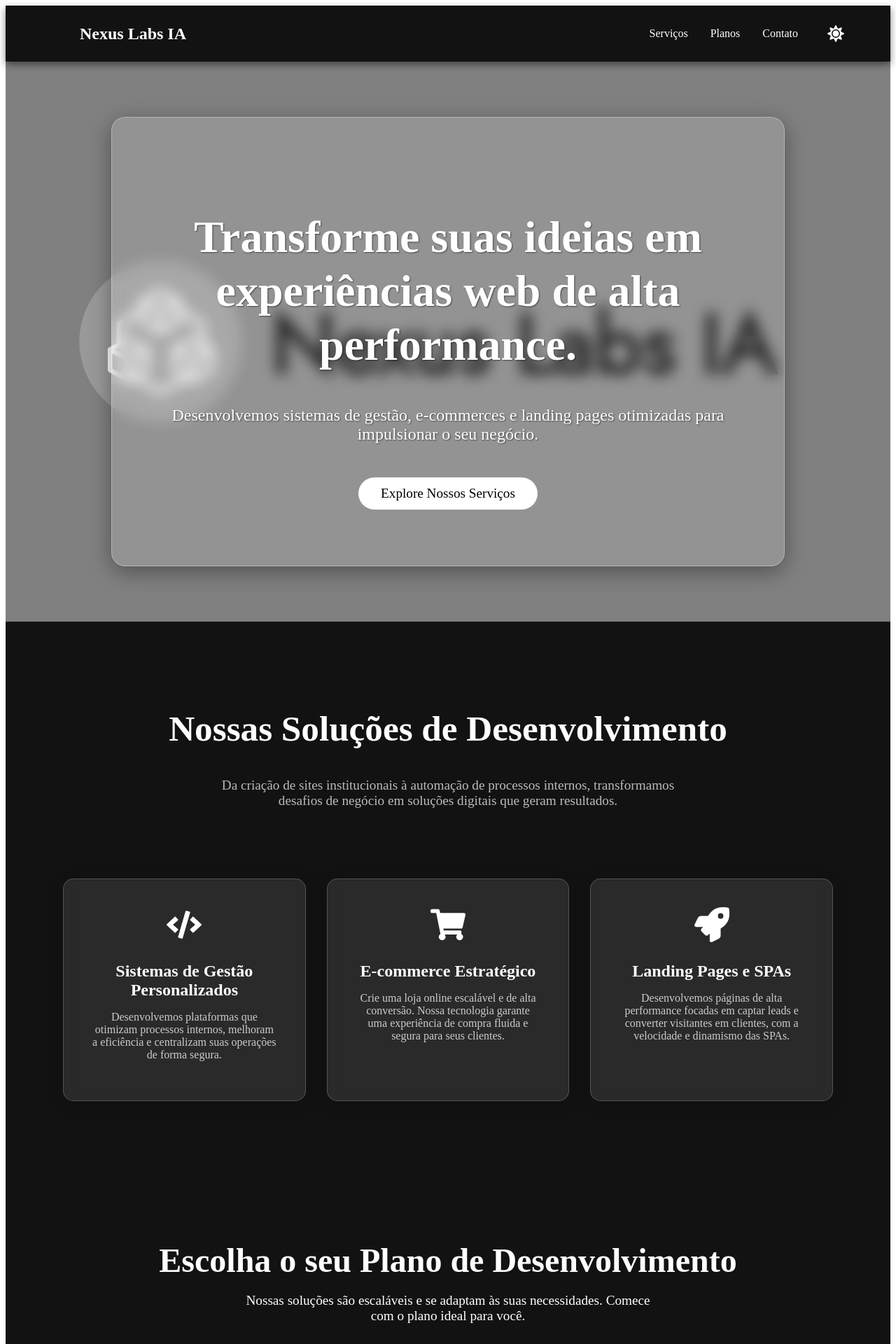
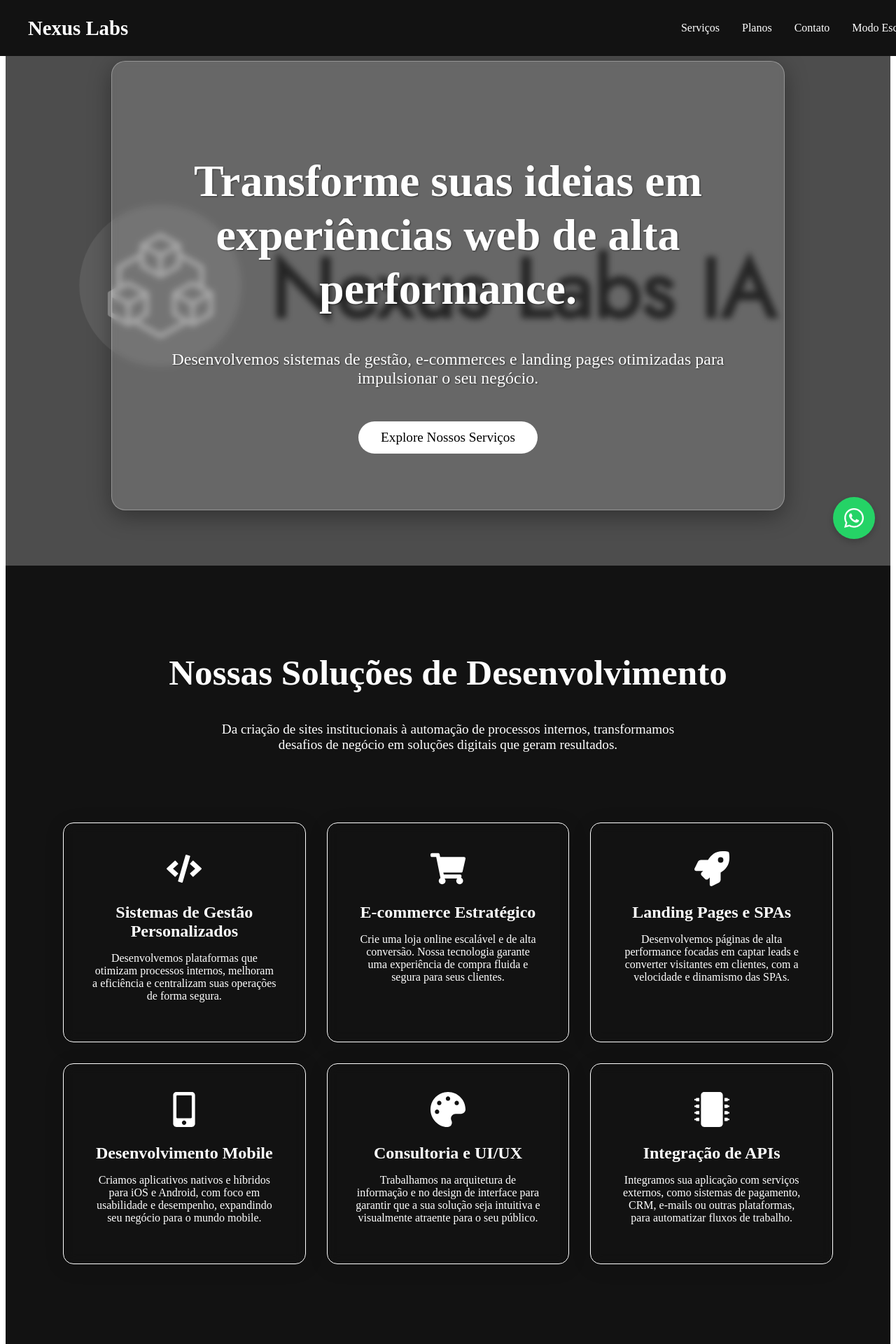
Before and after one commit to PatricAugusto/Nexus-Labs-IA, a Next.js app: page / in a window 1280 px wide. Shown: the top 1920 px of the page at 70% size. Built offline with nearby package versions, Linux system fonts and the light colour scheme.

Commit message:
feat: add WhatsAppButton component for direct messaging integration

```diff
--- a/src/components/Footer/Footer.js
+++ b/src/components/Footer/Footer.js
@@ -1,5 +1,3 @@
-// src/components/Footer/Footer.js
-
 import React from 'react';
 import styled from 'styled-components';
 import { FaLinkedin, FaGithub, FaEnvelope } from 'react-icons/fa';
--- a/src/components/HeroSection/HeroSection.js
+++ b/src/components/HeroSection/HeroSection.js
@@ -36,12 +36,22 @@ const HeroImageWrapper = styled.div`
   }
 `;
 
+const ImageOverlay = styled.div`
+  position: absolute;
+  top: 0;
+  left: 0;
+  width: 100%;
+  height: 100%;
+  background-color: rgba(0, 0, 0, 0.4);
+  z-index: 1;
+`;
+
 const GlassContainer = styled.div`
   padding: 60px;
   border-radius: 20px;
   background: ${(props) => props.theme.glassBackground};
-  backdrop-filter: blur(10px);
-  -webkit-backdrop-filter: blur(10px);
+  backdrop-filter: blur(5px); /* Reduzindo o desfoque para 5px */
+  -webkit-backdrop-filter: blur(5px);
   border: 1px solid ${(props) => props.theme.glassBorder};
   box-shadow: 0 8px 32px 0 rgba(0, 0, 0, 0.37);
   max-width: 800px;
@@ -49,6 +59,7 @@ const GlassContainer = styled.div`
   display: flex;
   flex-direction: column;
   align-items: center;
+  z-index: 2;
 
   @media screen and (min-width: 768px) {
     padding: 80px;
@@ -66,14 +77,14 @@ const HeroH1 = styled.h1`
   margin-bottom: 24px;
   line-height: 1.2;
   color: #fff;
-  text-shadow: 1px 1px 2px rgba(0,0,0,0.5);
+  text-shadow: 1px 1px 2px rgba(0, 0, 0, 0.5);
 `;
 
 const HeroP = styled.p`
   font-size: clamp(1rem, 2vw, 1.5rem);
   margin-bottom: 48px;
   color: #fff;
-  text-shadow: 1px 1px 2px rgba(0,0,0,0.5);
+  text-shadow: 1px 1px 2px rgba(0, 0, 0, 0.5);
 `;
 
 const HeroButton = styled.a`
@@ -103,6 +114,7 @@ export default function HeroSection() {
           quality={100}
           priority
         />
+        <ImageOverlay />
       </HeroImageWrapper>
       <GlassContainer>
         <HeroContent>
--- a/src/components/Navbar/Navbar.js
+++ b/src/components/Navbar/Navbar.js
@@ -1,43 +1,55 @@
-import React from 'react';
+import React, { useState } from 'react';
 import styled from 'styled-components';
-import Link from 'next/link';
-import { FaMoon, FaSun } from 'react-icons/fa';
 import { useTheme } from '../../context/ThemeContext';
+import { FaBars, FaTimes } from 'react-icons/fa';
 
-const Nav = styled.nav.attrs({ 'aria-label': 'Navegação principal do site' })`
-  background: ${(props) => props.theme.background};
+const NavbarContainer = styled.nav`
+  position: fixed;
+  top: 0;
+  left: 0;
+  width: 100%;
   height: 80px;
   display: flex;
-  justify-content: center;
+  justify-content: space-between;
   align-items: center;
-  font-size: 1rem;
-  position: sticky;
-  top: 0;
-  z-index: 10;
-  box-shadow: 0 4px 10px rgba(0, 0, 0, 0.5);
-  transition: background 0.5s ease;
+  padding: 0 40px;
+  z-index: 999;
+  background: ${(props) => props.theme.background};
+  color: ${(props) => props.theme.text};
+  transition: all 0.5s ease;
+
+  @media screen and (max-width: 768px) {
+    padding: 0 20px;
+  }
+  @media screen and (max-width: 480px) {
+    padding: 0 16px;
+  }
 `;
 
-const NavbarContainer = styled.div`
-  display: flex;
-  justify-content: space-between;
-  height: 80px;
-  z-index: 1;
-  width: 100%;
-  padding: 0 24px;
-  max-width: 1100px;
+const NavLogo = styled.a`
+  font-size: 1.8rem;
+  font-weight: bold;
+  color: ${(props) => props.theme.text};
+  text-decoration: none;
 `;
 
-const NavLogo = styled(Link)`
-  color: ${(props) => props.theme.text};
-  justify-self: flex-start;
-  cursor: pointer;
-  font-size: 1.5rem;
-  display: flex;
-  align-items: center;
-  margin-left: 24px;
-  font-weight: bold;
-  text-decoration: none;
+const MobileIcon = styled.div`
+  display: none;
+
+  @media screen and (max-width: 768px) {
+    display: block;
+    font-size: 1.8rem;
+    cursor: pointer;
+    color: ${(props) => props.theme.text};
+
+    &:hover {
+      color: #007bff;
+    }
+
+    @media screen and (max-width: 480px) {
+      font-size: 1.5rem;
+    }
+  }
 `;
 
 const NavMenu = styled.ul`
@@ -45,17 +57,17 @@ const NavMenu = styled.ul`
   align-items: center;
   list-style: none;
   text-align: center;
-  margin-right: -22px;
+
+  @media screen and (max-width: 768px) {
+    display: none;
+  }
 `;
 
 const NavItem = styled.li`
   height: 80px;
-  display: flex;
-  align-items: center;
-  justify-content: center;
 `;
 
-const NavLinks = styled.a`
+const NavLink = styled.a`
   color: ${(props) => props.theme.text};
   display: flex;
   align-items: center;
@@ -63,54 +75,92 @@ const NavLinks = styled.a`
   padding: 0 1rem;
   height: 100%;
   cursor: pointer;
-  transition: all 0.2s ease-in-out;
 
   &:hover {
-    color: #ccc;
-    border-bottom: 3px solid ${(props) => props.theme.text};
+    color: #007bff;
   }
 `;
 
-const ThemeToggleButton = styled.button`
-    background: transparent;
-    border: none;
-    color: ${(props) => props.theme.text};
-    font-size: 1.5rem;
-    cursor: pointer;
-    margin-left: 20px;
-    transition: color 0.3s ease;
+const MobileMenu = styled.div`
+  display: none;
+
+  @media screen and (max-width: 768px) {
     display: flex;
+    flex-direction: column;
+    justify-content: center;
     align-items: center;
+    background: ${(props) => props.theme.background};
+    position: absolute;
+    top: 0;
+    left: ${({ isOpen }) => (isOpen ? '0' : '-100%')};
+    width: 100%;
+    height: 100vh;
+    transition: all 0.5s ease-in-out;
+    opacity: ${({ isOpen }) => (isOpen ? '1' : '0')};
+    z-index: 998;
+  }
+`;
 
-    &:hover {
-        color: #bbb;
-    }
+const MobileMenuItem = styled.li`
+  margin-bottom: 2rem;
+  list-style: none;
+`;
+
+const MobileNavLink = styled.a`
+  color: ${(props) => props.theme.text};
+  font-size: 1.5rem;
+  text-decoration: none;
+
+  &:hover {
+    color: #007bff;
+  }
 `;
 
 export default function Navbar() {
+  const [isOpen, setIsOpen] = useState(false);
   const { theme, toggleTheme } = useTheme();
 
+  const toggleMenu = () => {
+    setIsOpen(!isOpen);
+  };
+
   return (
-    <Nav>
+    <>
       <NavbarContainer>
-        <NavLogo href="/" aria-label="Página inicial Nexus Labs IA">Nexus Labs IA</NavLogo>
+        <NavLogo href="/">Nexus Labs</NavLogo>
+
+        <MobileIcon onClick={toggleMenu} theme={theme}>
+          {isOpen ? <FaTimes /> : <FaBars />}
+        </MobileIcon>
+
         <NavMenu>
+          <NavItem><NavLink href="#services">Serviços</NavLink></NavItem>
+          <NavItem><NavLink href="#pricing">Planos</NavLink></NavItem>
+          <NavItem><NavLink href="#contact">Contato</NavLink></NavItem>
           <NavItem>
-            <NavLinks href="#services">Serviços</NavLinks>
-          </NavItem>
-          <NavItem>
-            <NavLinks href="#pricing">Planos</NavLinks>
-          </NavItem>
-          <NavItem>
-            <NavLinks href="#contact">Contato</NavLinks>
-          </NavItem>
-          <NavItem>
-            <ThemeToggleButton onClick={toggleTheme} aria-label="Alternar tema">
-                {theme === 'dark' ? <FaSun /> : <FaMoon />}
-            </ThemeToggleButton>
+            <NavLink onClick={toggleTheme}>
+              {theme.background === '#121212' ? 'Modo Claro' : 'Modo Escuro'}
+            </NavLink>
           </NavItem>
         </NavMenu>
       </NavbarContainer>
-    </Nav>
+
+      <MobileMenu isOpen={isOpen} theme={theme}>
+        <MobileMenuItem>
+          <MobileNavLink href="#services" onClick={toggleMenu}>Serviços</MobileNavLink>
+        </MobileMenuItem>
+        <MobileMenuItem>
+          <MobileNavLink href="#pricing" onClick={toggleMenu}>Planos</MobileNavLink>
+        </MobileMenuItem>
+        <MobileMenuItem>
+          <MobileNavLink href="#contact" onClick={toggleMenu}>Contato</MobileNavLink>
+        </MobileMenuItem>
+        <MobileMenuItem>
+          <MobileNavLink onClick={() => { toggleTheme(); toggleMenu(); }}>
+            {theme.background === '#121212' ? 'Modo Claro' : 'Modo Escuro'}
+          </MobileNavLink>
+        </MobileMenuItem>
+      </MobileMenu>
+    </>
   );
 }
--- a/src/components/ServicesSection/ServicesSection.js
+++ b/src/components/ServicesSection/ServicesSection.js
@@ -1,5 +1,5 @@
 import styled from 'styled-components';
-import { FaCode, FaShoppingCart, FaRocket } from 'react-icons/fa';
+import { FaCode, FaShoppingCart, FaRocket, FaMobileAlt, FaPalette, FaMicrochip } from 'react-icons/fa';
 import { useTheme } from '../../context/ThemeContext';
 
 const servicesData = [
@@ -18,6 +18,21 @@ const servicesData = [
     description: 'Desenvolvemos páginas de alta performance focadas em captar leads e converter visitantes em clientes, com a velocidade e dinamismo das SPAs.',
     icon: <FaRocket size={50} />,
   },
+  {
+    title: 'Desenvolvimento Mobile',
+    description: 'Criamos aplicativos nativos e híbridos para iOS e Android, com foco em usabilidade e desempenho, expandindo seu negócio para o mundo mobile.',
+    icon: <FaMobileAlt size={50} />,
+  },
+  {
+    title: 'Consultoria e UI/UX',
+    description: 'Trabalhamos na arquitetura de informação e no design de interface para garantir que a sua solução seja intuitiva e visualmente atraente para o seu público.',
+    icon: <FaPalette size={50} />,
+  },
+  {
+    title: 'Integração de APIs',
+    description: 'Integramos sua aplicação com serviços externos, como sistemas de pagamento, CRM, e-mails ou outras plataformas, para automatizar fluxos de trabalho.',
+    icon: <FaMicrochip size={50} />,
+  },
 ];
 
 const ServicesContainer = styled.section.attrs({ id: 'services' })`
@@ -29,19 +44,31 @@ const ServicesContainer = styled.section.attrs({ id: 'services' })`
   color: ${(props) => props.theme.text};
   text-align: center;
   transition: background 0.5s ease, color 0.5s ease;
+
+  @media screen and (max-width: 450px) {
+    padding: 60px 16px;
+  }
 `;
 
 const ServicesTitle = styled.h2`
   font-size: clamp(2rem, 4vw, 3.5rem);
   margin-bottom: 20px;
   line-height: 1.2;
+
+  @media screen and (max-width: 450px) {
+    font-size: 2.2rem;
+  }
 `;
 
 const ServicesSubtitle = styled.p`
   font-size: clamp(1rem, 2vw, 1.2rem);
   max-width: 700px;
   margin-bottom: 60px;
-  color: #bbb;
+  color: ${(props) => props.theme.text};
+
+  @media screen and (max-width: 450px) {
+    font-size: 1rem;
+  }
 `;
 
 const ServicesGrid = styled.div`
@@ -51,61 +78,49 @@ const ServicesGrid = styled.div`
   max-width: 1100px;
   width: 100%;
   margin-top: 40px;
+
+  @media screen and (max-width: 450px) {
+    grid-template-columns: 1fr;
+  }
 `;
 
 const ServiceCard = styled.div`
   padding: 40px;
   border-radius: 15px;
-  background: rgba(255, 255, 255, 0.1);
+  background: ${(props) => props.theme.glassBackground};
   backdrop-filter: blur(8px);
   -webkit-backdrop-filter: blur(8px);
-  border: 1px solid rgba(255, 255, 255, 0.2);
+  border: 1px solid ${(props) => props.theme.glassBorder};
   box-shadow: 0 4px 30px rgba(0, 0, 0, 0.1);
   transition: transform 0.3s ease-in-out;
 
   &:hover {
     transform: translateY(-10px);
   }
+
+  @media screen and (max-width: 450px) {
+    padding: 30px 20px;
+  }
 `;
 
 const IconWrapper = styled.div`
-  color: #fff;
+  color: ${(props) => props.theme.text};
   margin-bottom: 20px;
 `;
 
 const CardTitle = styled.h3`
   font-size: 1.5rem;
-  margin-bottom: 16px;
+  margin: 20px 0 10px;
+  color: ${(props) => props.theme.text};
 `;
 
 const CardDescription = styled.p`
   font-size: 1rem;
-  color: #ccc;
+  color: ${(props) => props.theme.text};
 `;
 
 export default function ServicesSection() {
-
   const { theme } = useTheme();
-
-  const iconColor = theme === 'dark' ? '#fff' : '#000';
-
-  const servicesData = [
-        {
-            title: 'Sistemas de Gestão Personalizados',
-            description: 'Desenvolvemos plataformas que otimizam processos internos, melhoram a eficiência e centralizam suas operações de forma segura.',
-            icon: <FaCode size={50} color={iconColor} />,
-        },
-        {
-            title: 'E-commerce Estratégico',
-            description: 'Crie uma loja online escalável e de alta conversão. Nossa tecnologia garante uma experiência de compra fluida e segura para seus clientes.',
-            icon: <FaShoppingCart size={50} color={iconColor} />,
-        },
-        {
-            title: 'Landing Pages e SPAs',
-            description: 'Desenvolvemos páginas de alta performance focadas em captar leads e converter visitantes em clientes, com a velocidade e dinamismo das SPAs.',
-            icon: <FaRocket size={50} color={iconColor} />,
-        },
-    ];
 
   return (
     <ServicesContainer>
@@ -115,8 +130,8 @@ export default function ServicesSection() {
       </ServicesSubtitle>
       <ServicesGrid>
         {servicesData.map((service, index) => (
-          <ServiceCard key={index}>
-            <IconWrapper>{service.icon}</IconWrapper>
+          <ServiceCard key={index} theme={theme}>
+            <IconWrapper theme={theme}>{service.icon}</IconWrapper>
             <CardTitle>{service.title}</CardTitle>
             <CardDescription>{service.description}</CardDescription>
           </ServiceCard>
--- /dev/null
+++ b/src/components/WhatsAppButton/WhatsAppButton.js
@@ -0,0 +1,48 @@
+import React from 'react';
+import styled from 'styled-components';
+import { FaWhatsapp } from 'react-icons/fa';
+
+const ButtonContainer = styled.a`
+  position: fixed;
+  bottom: 30px;
+  right: 30px;
+  background-color: #25d366;
+  color: #fff;
+  width: 60px;
+  height: 60px;
+  border-radius: 50%;
+  display: flex;
+  justify-content: center;
+  align-items: center;
+  font-size: 2rem;
+  box-shadow: 0 4px 10px rgba(0, 0, 0, 0.2);
+  z-index: 1000;
+  transition: transform 0.3s ease-in-out;
+
+  &:hover {
+    transform: scale(1.1);
+  }
+
+  @media screen and (max-width: 768px) {
+    bottom: 20px;
+    right: 20px;
+    width: 50px;
+    height: 50px;
+    font-size: 1.8rem;
+  }
+`;
+
+export default function WhatsAppButton({ phoneNumber, message }) {
+  const whatsappUrl = `https://wa.me/${phoneNumber}?text=${encodeURIComponent(message)}`;
+
+  return (
+    <ButtonContainer
+      href={whatsappUrl}
+      target="_blank"
+      rel="noopener noreferrer"
+      aria-label="Fale conosco no WhatsApp"
+    >
+      <FaWhatsapp />
+    </ButtonContainer>
+  );
+}
--- a/src/pages/_app.js
+++ b/src/pages/_app.js
@@ -1,15 +1,17 @@
+// src/pages/_app.js
+
 import { ThemeProvider } from '../context/ThemeContext';
 import { createGlobalStyle } from 'styled-components';
 import Head from 'next/head';
 
 const GlobalStyle = createGlobalStyle`
   * {
-    margin: 0;
-    padding: 0;
     box-sizing: border-box;
   }
 
   html, body {
+    margin: 0;
+    padding: 0;
     width: 100%;
     height: 100%;
     overflow-x: hidden;
--- a/src/pages/index.js
+++ b/src/pages/index.js
@@ -6,8 +6,13 @@ import ContactSection from '../components/ContactSection/ContactSection';
 import Footer from '../components/Footer/Footer';
 import Navbar from '../components/Navbar/Navbar';
 import AnimatedSection from '../components/AnimatedSection/AnimatedSection';
+import WhatsAppButton from '../components/WhatsAppButton/WhatsAppButton';
 
 export default function Home() {
+
+  const phoneNumber = '5555992066795';
+  const prefilledMessage = 'Olá, gostaria de saber mais sobre as soluções de desenvolvimento web.';
+
   return (
     <>
       <Head>
@@ -58,6 +63,8 @@ export default function Home() {
       </AnimatedSection>
 
       <Footer />
+
+      <WhatsAppButton phoneNumber={phoneNumber} message={prefilledMessage} />
     </>
   );
 }
```
Also changed, not shown: src/components/PricingSection/PricingSection.js (+7 -10 lines), src/context/ThemeContext.js (+5 -5 lines).
